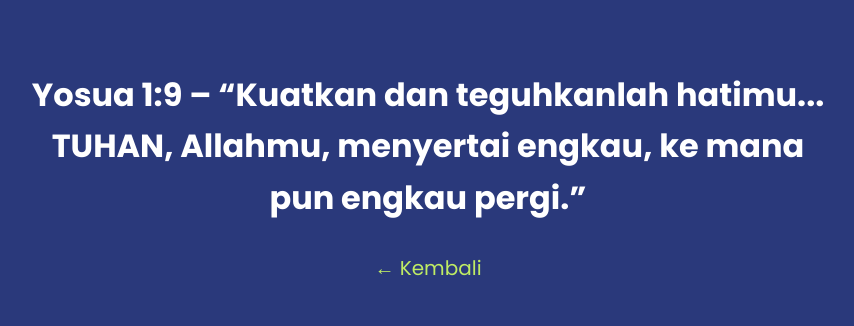
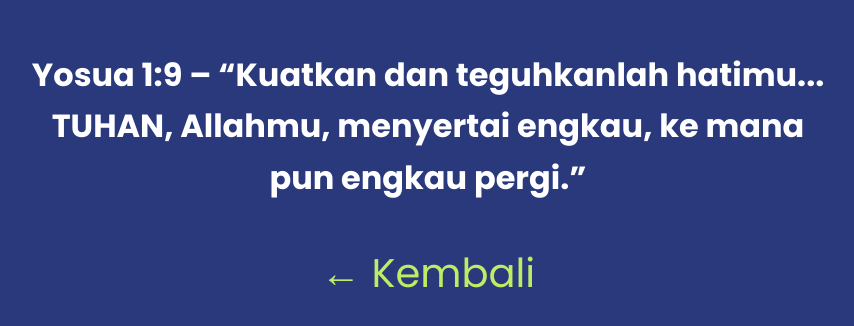
Before and after one commit to keziaeliora/Berani-Setia, a plain HTML site: page berani1.html in a window 1280 px wide. Shown: the part 280-606 px from the top of the page, without its empty margins (212-1066 px from the left). Drawn offline with Linux system fonts and the light colour scheme.

Commit message:
Add files via upload

```diff
--- a/berani1.html
+++ b/berani1.html
@@ -22,13 +22,13 @@
       font-size: 32px;
       font-weight: bold;
       line-height: 1.6;
-      margin-bottom: 30px;
+      margin-bottom: 40px;
       max-width: 800px;
     }
     a {
       text-decoration: none;
       color: #BFEC64;
-      font-size: 20px;
+      font-size: 40px;
     }
   </style>
 </head>
```
Also changed, not shown: berani2.html (+2 -2 lines), berani3.html (+2 -2 lines), berani4.html (+2 -2 lines), berani5.html (+2 -2 lines), setia1.html (+2 -2 lines), setia2.html (+2 -2 lines), setia3.html (+2 -2 lines), setia4.html (+2 -2 lines), setia5.html (+2 -2 lines).
